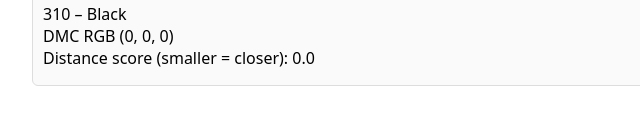
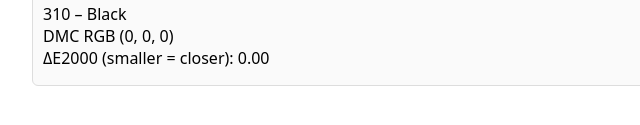
Before and after one commit to nathoyk/floss-matcher, a plain HTML site: page index.html in a window 1280 px wide. Both pictures are taken after a click on the element 648 px from the left and 235 px from the top of the page. Shown: the part 459-584 px from the top of the page, 208-848 px from the left. Drawn offline with Linux system fonts and the light colour scheme.

Commit message:
Add files via upload

```diff
--- a/index.html
+++ b/index.html
@@ -102,7 +102,7 @@
         const flossDesc    = document.getElementById('flossDesc');
         const distanceText = document.getElementById('distanceText');
 
-        // --- 1. Load DMC palette from JSON ---
+        // --- 1. Load DMC palette from JSON and precompute Lab values ---
         fetch('dmc_palette.json')
             .then(response => {
                 if (!response.ok) {
@@ -111,7 +111,10 @@
                 return response.json();
             })
             .then(data => {
-                FLOSS_COLORS = data;
+                FLOSS_COLORS = data.map(c => ({
+                    ...c,
+                    lab: rgbToLab(c.r, c.g, c.b)
+                }));
                 console.log('Loaded DMC colours:', FLOSS_COLORS.length);
             })
             .catch(err => {
@@ -175,7 +178,7 @@
             showSampleAndMatch(r, g, b);
         });
 
-        // --- 4. Show sampled colour + closest DMC match ---
+        // --- 4. Show sampled colour + closest DMC match (ΔE2000) ---
         function showSampleAndMatch(r, g, b) {
             const hex = rgbToHex(r, g, b);
             sampleSwatch.style.backgroundColor = `rgb(${r}, ${g}, ${b})`;
@@ -185,22 +188,19 @@
 
             flossName.textContent = `${match.code} – ${match.name}`;
             flossDesc.textContent = `DMC RGB (${match.r}, ${match.g}, ${match.b})`;
-            distanceText.textContent = `Distance score (smaller = closer): ${match.distance.toFixed(1)}`;
+            distanceText.textContent = `ΔE2000 (smaller = closer): ${match.distance.toFixed(2)}`;
 
             resultsBox.style.display = 'block';
         }
 
-        // --- 5. Colour distance (simple RGB for now) ---
+        // --- 5. Colour distance using Lab + ΔE2000 ---
         function findClosestFloss(r, g, b) {
+            const sampleLab = rgbToLab(r, g, b);
             let best = null;
             let bestDist = Infinity;
 
             FLOSS_COLORS.forEach(fl => {
-                const dr = fl.r - r;
-                const dg = fl.g - g;
-                const db = fl.b - b;
-                const dist = Math.sqrt(dr*dr + dg*dg + db*db);
-
+                const dist = deltaE2000(sampleLab, fl.lab);
                 if (dist < bestDist) {
                     bestDist = dist;
                     best = fl;
@@ -210,7 +210,151 @@
             return { ...best, distance: bestDist };
         }
 
-        // --- 6. Utility: RGB → Hex string ---
+        // --- 6. RGB -> Lab conversion helpers ---
+
+        // Convert sRGB (0–255) to Lab (D65)
+        function rgbToLab(r, g, b) {
+            // 1) Normalize to 0–1
+            let R = r / 255;
+            let G = g / 255;
+            let B = b / 255;
+
+            // 2) Linearize sRGB
+            R = R <= 0.04045 ? R / 12.92 : Math.pow((R + 0.055) / 1.055, 2.4);
+            G = G <= 0.04045 ? G / 12.92 : Math.pow((G + 0.055) / 1.055, 2.4);
+            B = B <= 0.04045 ? B / 12.92 : Math.pow((B + 0.055) / 1.055, 2.4);
+
+            // 3) Convert to XYZ (Observer = 2°, Illuminant = D65)
+            let X = R * 0.4124 + G * 0.3576 + B * 0.1805;
+            let Y = R * 0.2126 + G * 0.7152 + B * 0.0722;
+            let Z = R * 0.0193 + G * 0.1192 + B * 0.9505;
+
+            // Reference white D65
+            const refX = 0.95047;
+            const refY = 1.00000;
+            const refZ = 1.08883;
+
+            X /= refX;
+            Y /= refY;
+            Z /= refZ;
+
+            // 4) XYZ to Lab
+            X = xyzToLabHelper(X);
+            Y = xyzToLabHelper(Y);
+            Z = xyzToLabHelper(Z);
+
+            const L = 116 * Y - 16;
+            const a = 500 * (X - Y);
+            const bVal = 200 * (Y - Z);
+
+            return { L, a, b: bVal };
+        }
+
+        function xyzToLabHelper(t) {
+            const delta = 6 / 29;
+            return t > Math.pow(delta, 3)
+                ? Math.cbrt(t)
+                : (t / (3 * Math.pow(delta, 2))) + (4 / 29);
+        }
+
+        // --- 7. ΔE2000 implementation ---
+        function deltaE2000(lab1, lab2) {
+            // Implementation adapted from standard CIEDE2000 formula
+            const L1 = lab1.L;
+            const a1 = lab1.a;
+            const b1 = lab1.b;
+            const L2 = lab2.L;
+            const a2 = lab2.a;
+            const b2 = lab2.b;
+
+            const kL = 1;
+            const kC = 1;
+            const kH = 1;
+
+            const C1 = Math.sqrt(a1 * a1 + b1 * b1);
+            const C2 = Math.sqrt(a2 * a2 + b2 * b2);
+            const Cbar = (C1 + C2) / 2.0;
+
+            const Cbar7 = Math.pow(Cbar, 7);
+            const G = 0.5 * (1 - Math.sqrt(Cbar7 / (Cbar7 + Math.pow(25, 7))));
+
+            const a1Prime = (1 + G) * a1;
+            const a2Prime = (1 + G) * a2;
+
+            const C1Prime = Math.sqrt(a1Prime * a1Prime + b1 * b1);
+            const C2Prime = Math.sqrt(a2Prime * a2Prime + b2 * b2);
+            const CbarPrime = (C1Prime + C2Prime) / 2.0;
+
+            const h1Prime = calcHuePrime(b1, a1Prime);
+            const h2Prime = calcHuePrime(b2, a2Prime);
+
+            let deltahPrime;
+            const diffh = h2Prime - h1Prime;
+            if (C1Prime * C2Prime === 0) {
+                deltahPrime = 0;
+            } else if (Math.abs(diffh) <= 180) {
+                deltahPrime = diffh;
+            } else if (diffh > 180) {
+                deltahPrime = diffh - 360;
+            } else {
+                deltahPrime = diffh + 360;
+            }
+
+            const deltaLPrime = L2 - L1;
+            const deltaCPrime = C2Prime - C1Prime;
+            const deltaHPrime = 2 * Math.sqrt(C1Prime * C2Prime) * Math.sin(deg2rad(deltahPrime / 2));
+
+            let HbarPrime;
+            if (C1Prime * C2Prime === 0) {
+                HbarPrime = h1Prime + h2Prime;
+            } else if (Math.abs(h1Prime - h2Prime) <= 180) {
+                HbarPrime = (h1Prime + h2Prime) / 2;
+            } else if ((h1Prime + h2Prime) < 360) {
+                HbarPrime = (h1Prime + h2Prime + 360) / 2;
+            } else {
+                HbarPrime = (h1Prime + h2Prime - 360) / 2;
+            }
+
+            const T =
+                1 -
+                0.17 * Math.cos(deg2rad(HbarPrime - 30)) +
+                0.24 * Math.cos(deg2rad(2 * HbarPrime)) +
+                0.32 * Math.cos(deg2rad(3 * HbarPrime + 6)) -
+                0.20 * Math.cos(deg2rad(4 * HbarPrime - 63));
+
+            const deltaTheta =
+                30 * Math.exp(-((HbarPrime - 275) / 25) * ((HbarPrime - 275) / 25));
+            const R_C = 2 * Math.sqrt(Math.pow(CbarPrime, 7) / (Math.pow(CbarPrime, 7) + Math.pow(25, 7)));
+            const S_L = 1 + ((0.015 * (L1 + L2) / 2 - 50) * (0.015 * (L1 + L2) / 2 - 50)) / Math.sqrt(20 + ((0.015 * (L1 + L2) / 2 - 50) * (0.015 * (L1 + L2) / 2 - 50)));
+            const S_C = 1 + 0.045 * CbarPrime;
+            const S_H = 1 + 0.015 * CbarPrime * T;
+            const R_T = -Math.sin(deg2rad(2 * deltaTheta)) * R_C;
+
+            const dE = Math.sqrt(
+                Math.pow(deltaLPrime / (kL * S_L), 2) +
+                Math.pow(deltaCPrime / (kC * S_C), 2) +
+                Math.pow(deltaHPrime / (kH * S_H), 2) +
+                R_T * (deltaCPrime / (kC * S_C)) * (deltaHPrime / (kH * S_H))
+            );
+
+            return dE;
+        }
+
+        function calcHuePrime(b, aPrime) {
+            if (aPrime === 0 && b === 0) return 0;
+            const hue = rad2deg(Math.atan2(b, aPrime));
+            return hue >= 0 ? hue : hue + 360;
+        }
+
+        function deg2rad(deg) {
+            return (deg * Math.PI) / 180;
+        }
+
+        function rad2deg(rad) {
+            return (rad * 180) / Math.PI;
+        }
+
+        // --- 8. Utility: RGB → Hex string ---
         function rgbToHex(r, g, b) {
             return "#" + [r, g, b].map(function (x) {
                 const hex = x.toString(16);
@@ -219,5 +363,6 @@
         }
     </script>
 
+
 </body>
 </html>
```
